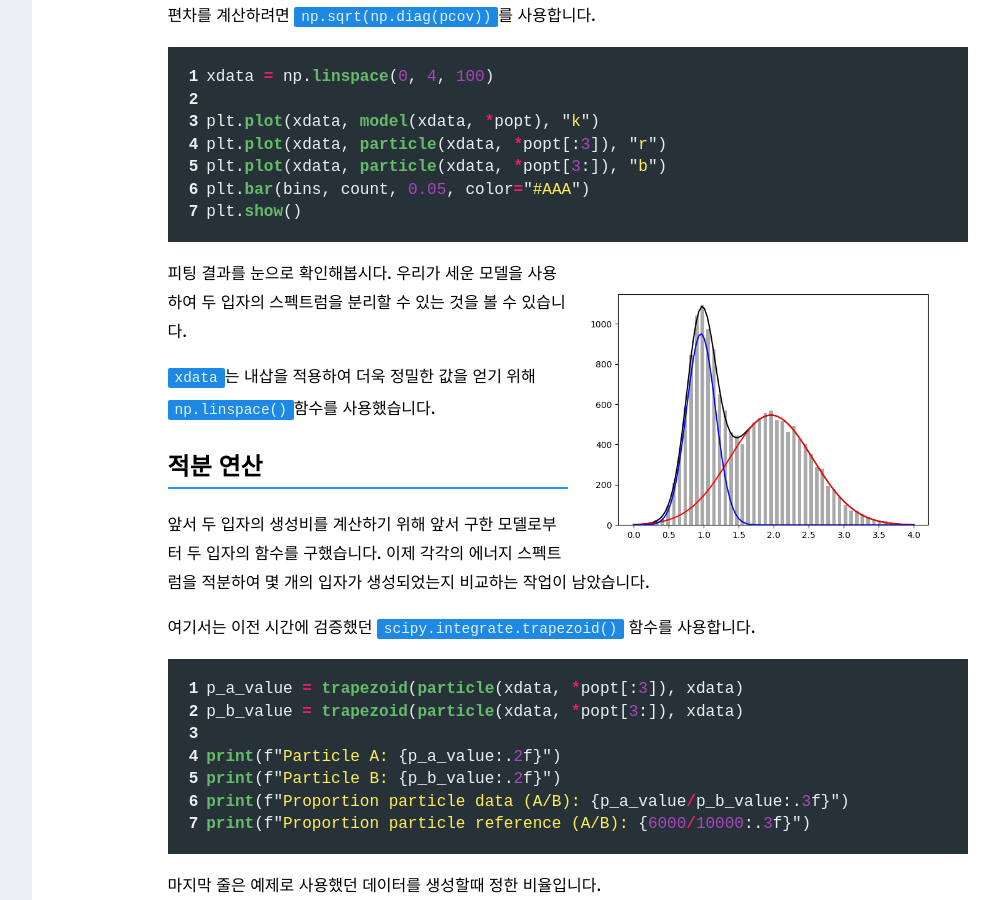
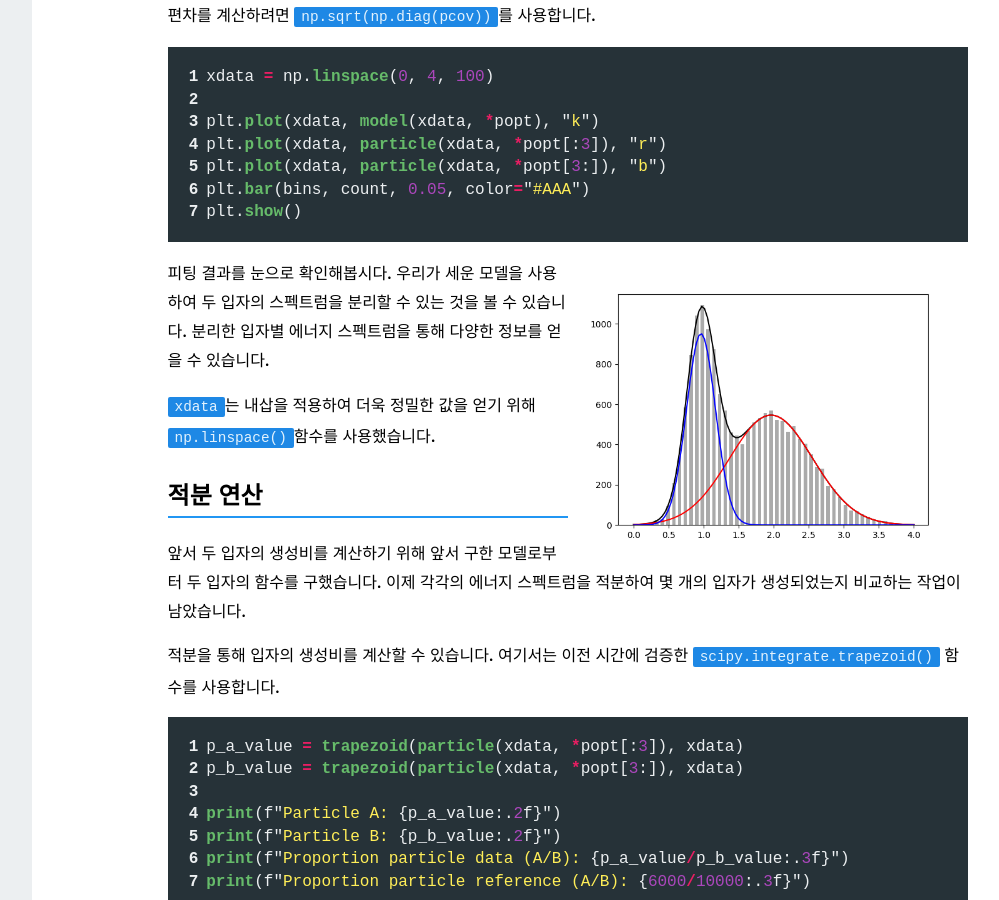
Before and after one commit to CNU-Computer-Physics/CNU-Computer-Physics.github.io, a Jekyll site: the page built from docs/analysis/data_integration.md, in a window 1280 px wide and 900 px high, scrolled down 1903 px. Shown: the whole window, without its empty margins (177-1176 px from the left). Built offline with Jekyll 4.4.1, drawn with Linux system fonts in a browser that asks for light colours; nearby versions of some CDN libraries; some web fonts are replaced.

````diff
--- a/docs/analysis/data_integration.md
+++ b/docs/analysis/data_integration.md
@@ -104,7 +104,7 @@
 
 ![데이터](../assets/data_integration_2.png)
 
-피팅 결과를 눈으로 확인해봅시다. 우리가 세운 모델을 사용하여 두 입자의 스펙트럼을 분리할 수 있는 것을 볼 수 있습니다.
+피팅 결과를 눈으로 확인해봅시다. 우리가 세운 모델을 사용하여 두 입자의 스펙트럼을 분리할 수 있는 것을 볼 수 있습니다. 분리한 입자별 에너지 스펙트럼을 통해 다양한 정보를 얻을 수 있습니다.
 
 `xdata`는 내삽을 적용하여 더욱 정밀한 값을 얻기 위해 `np.linspace()`함수를 사용했습니다.
 
@@ -112,7 +112,7 @@
 
 앞서 두 입자의 생성비를 계산하기 위해 앞서 구한 모델로부터 두 입자의 함수를 구했습니다. 이제 각각의 에너지 스펙트럼을 적분하여 몇 개의 입자가 생성되었는지 비교하는 작업이 남았습니다.
 
-여기서는 이전 시간에 검증했던 `scipy.integrate.trapezoid()` 함수를 사용합니다.
+적분을 통해 입자의 생성비를 계산할 수 있습니다. 여기서는 이전 시간에 검증한 `scipy.integrate.trapezoid()` 함수를 사용합니다.
 
 ```python
 p_a_value = trapezoid(particle(xdata, *popt[:3]), xdata)
````
